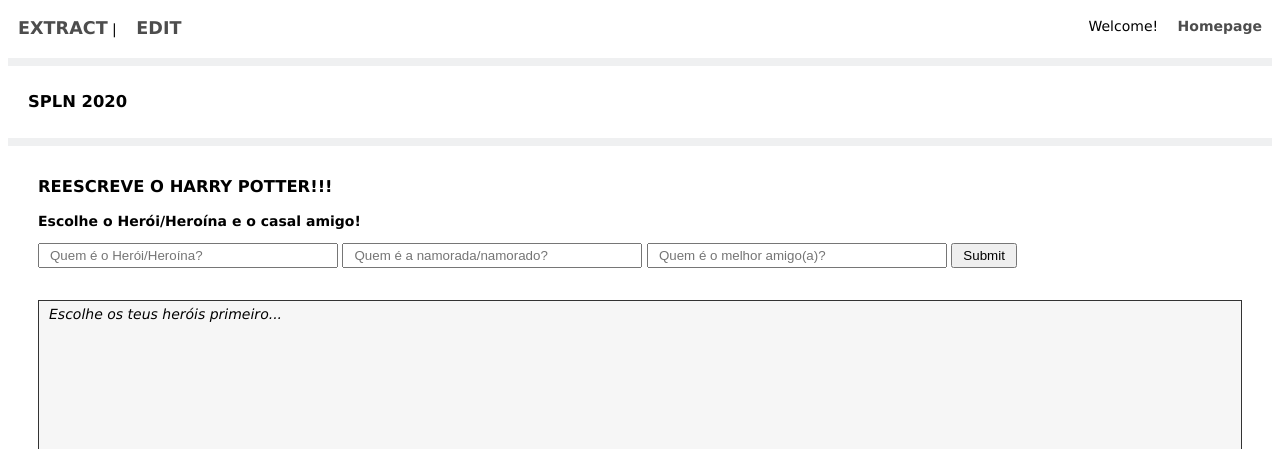
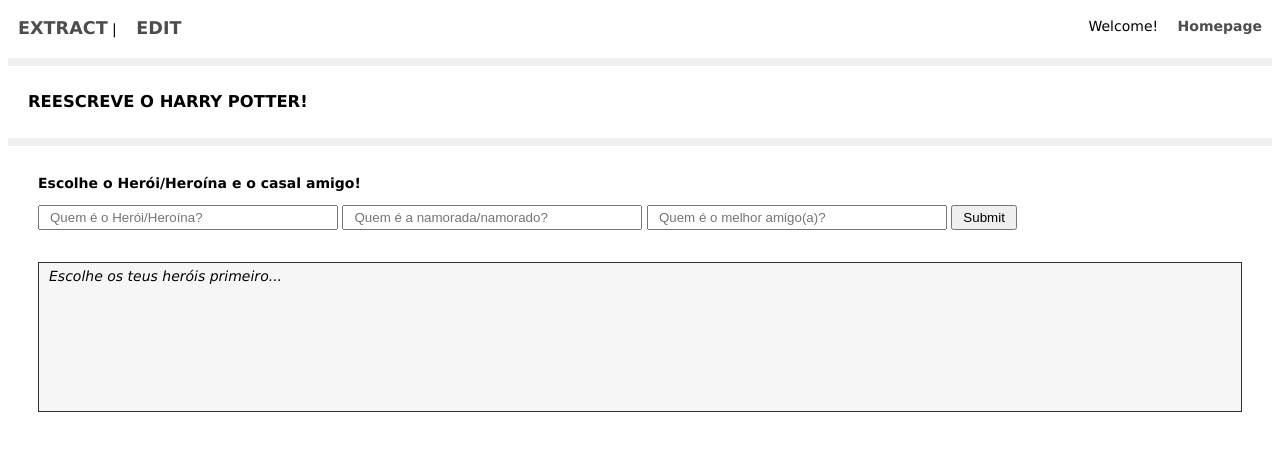
Before and after one commit to Paulo-Jorge-PM/book-characters, a Python web app: template views/templates/jinja.html in a window 1280 px wide. Shown: the top 449 px of the page. Run offline with Jinja, Linux system fonts and the light colour scheme; the template is opened without the code that fills it, so the values that code supplies are empty.

Commit message:
jinja.html edited online with Bitbucket

```diff
--- a/views/templates/jinja.html
+++ b/views/templates/jinja.html
@@ -28,13 +28,11 @@
 {% block content %}
 
 <div id="contentBar">
-    <span><h3>SPLN 2020</h3></span>
+    <span><h3>REESCREVE O HARRY POTTER!</h3></span>
 </div>
 
 <div id="mainContent">
 
-
-<h3>REESCREVE O HARRY POTTER!!!</h3>
 
 <p><b>Escolhe o Herói/Heroína e o casal amigo!</b></p>
 
```
